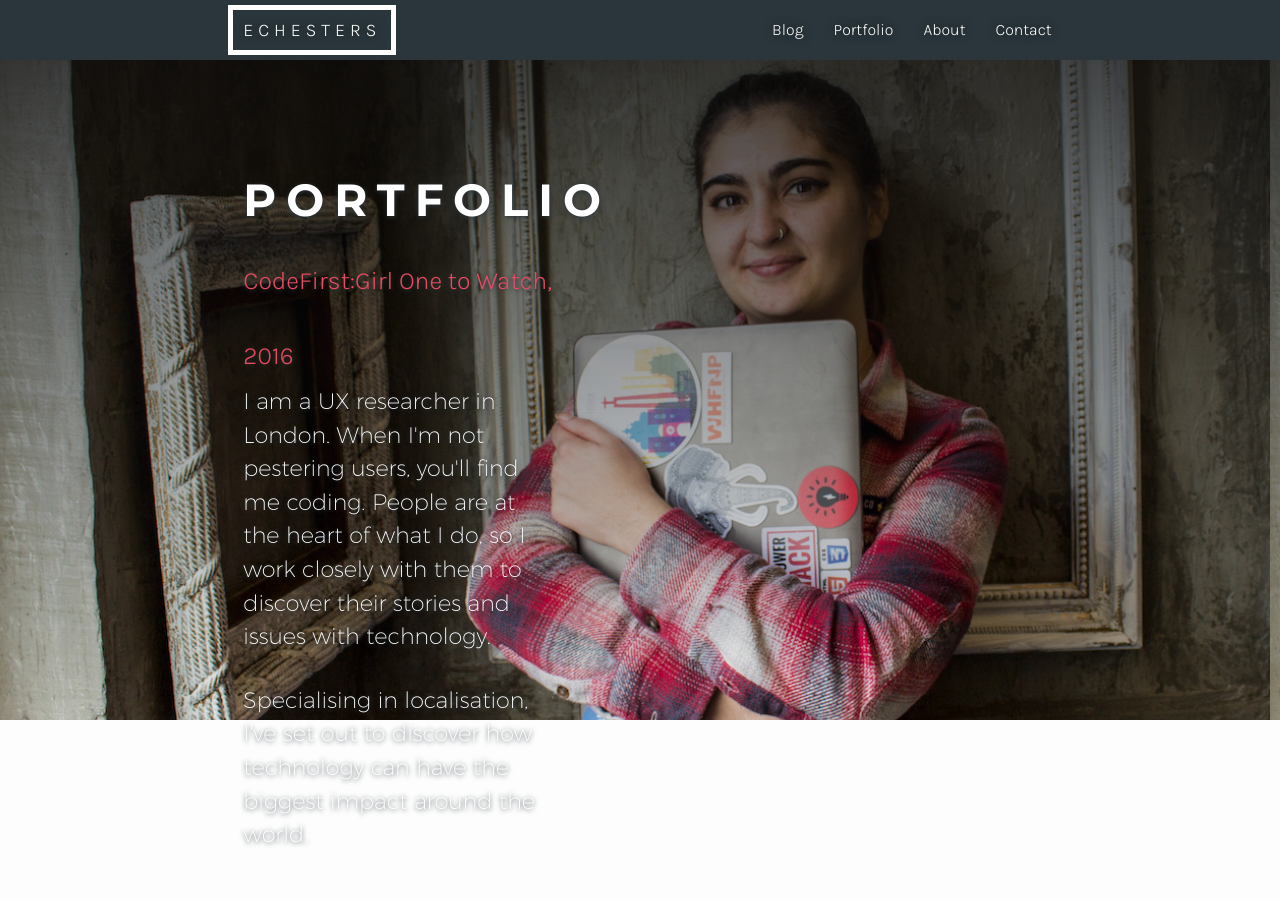
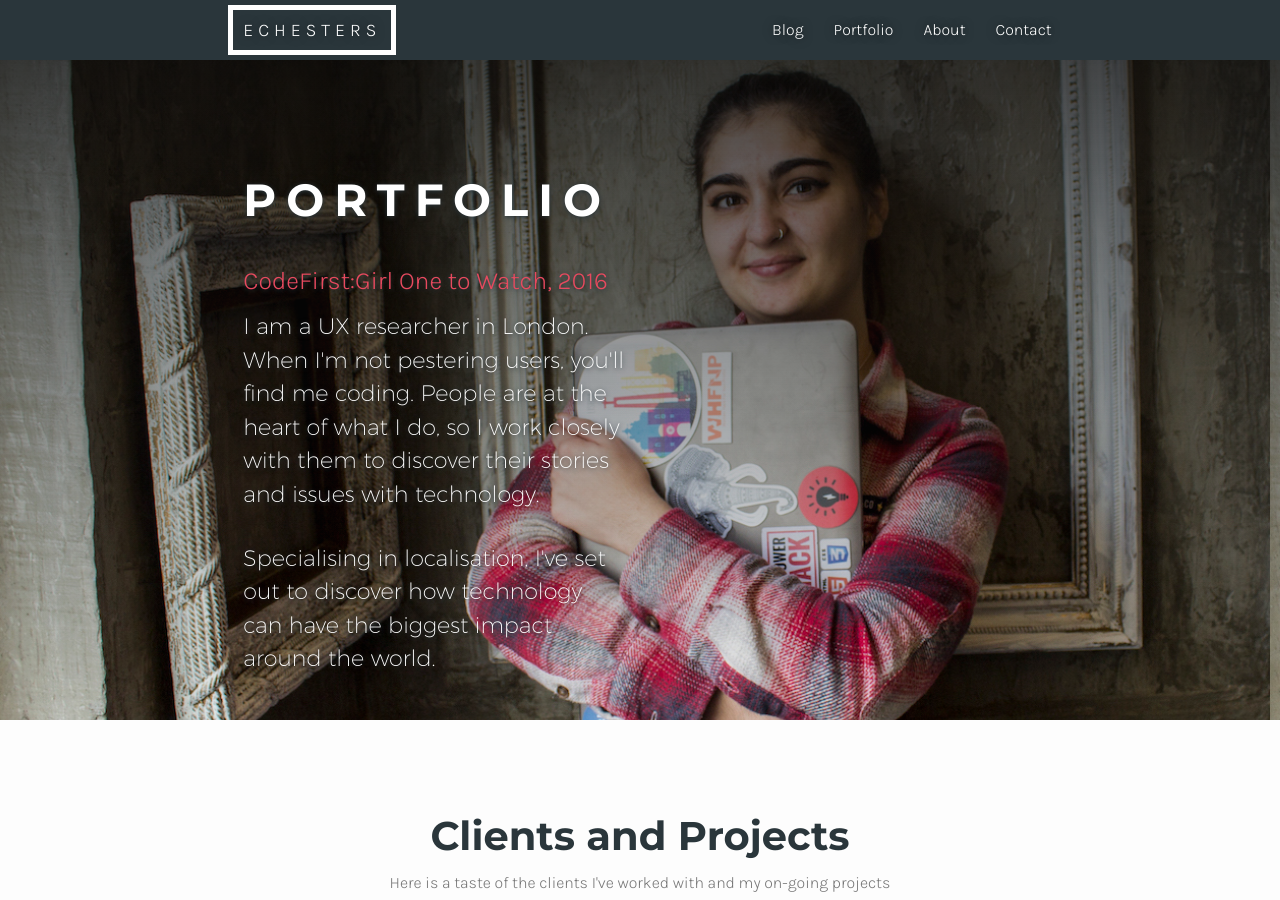
Before and after one commit to EChesters/echesters.github.io, a Jekyll site: the page built from portfolio.html, in a window 1280 px wide and 900 px high. Built offline with Jekyll 4.4.1, drawn with Linux system fonts in a browser that asks for light colours; nearby versions of some CDN libraries.

Commit message:
Fixed sizing of portfolio bio text on md screens

```diff
--- a/_includes/_portfolio/header-portfolio.html
+++ b/_includes/_portfolio/header-portfolio.html
@@ -2,7 +2,7 @@
   <div id="portfolio-banner" class="slide full-height">
     <div class="intro-text col-xs-12 col-sm-10 position central">
       <div class="intro-lead-in col-xs-12 no-padding-mob"><h1>Portfolio</h1></div>
-      <div class="intro-heading col-xs-12 col-sm-5 no-padding-mob">
+      <div class="intro-heading col-xs-12 col-sm-6 no-padding-mob">
         <span class="emphasise">CodeFirst:Girl One to Watch, 2016</span>
         <p>I am a UX researcher in London. When I'm not pestering users, you'll find me coding. People are at the heart of what I do, so I work closely with them to discover their stories and issues with technology.</p>
 
```
